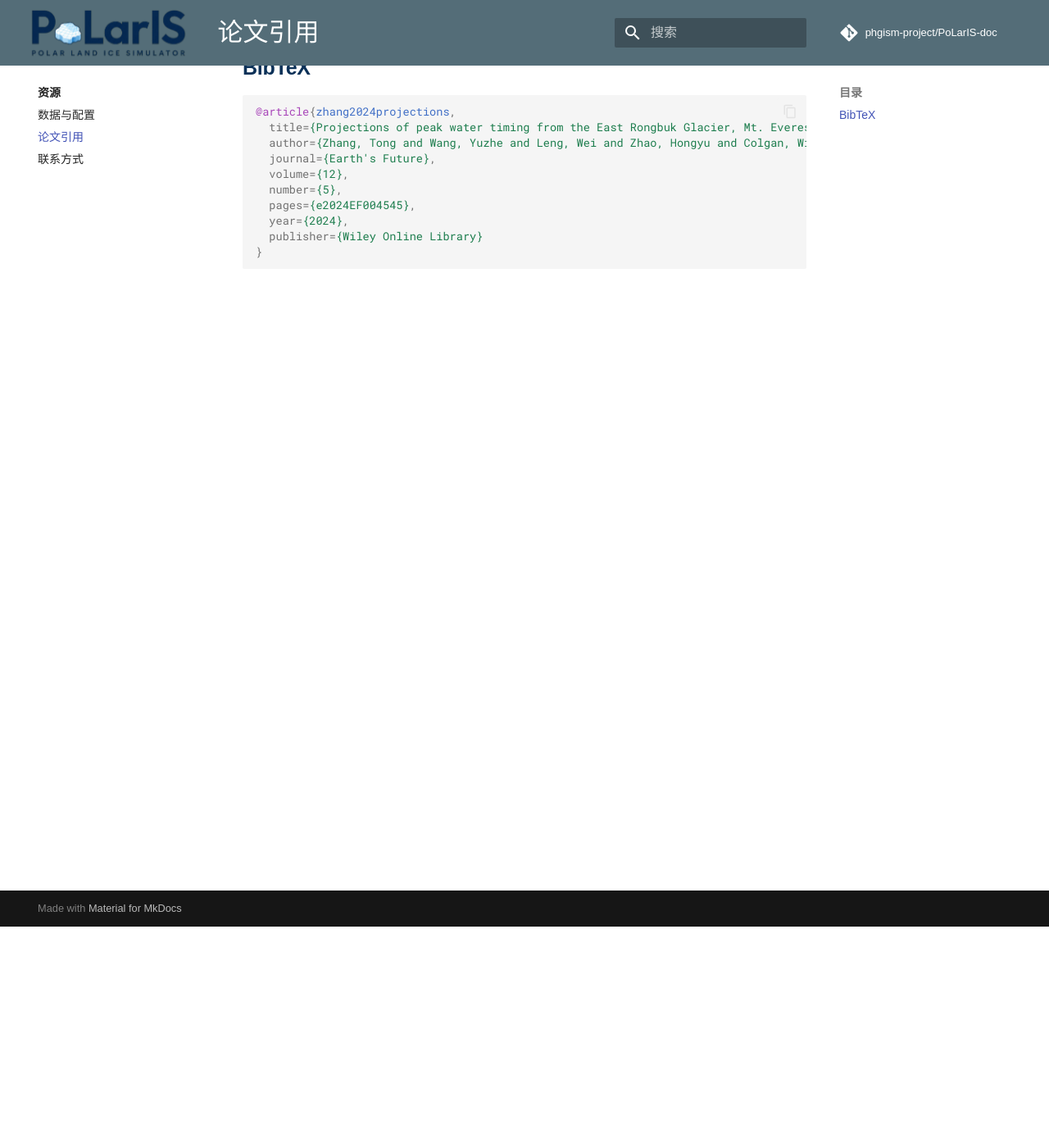
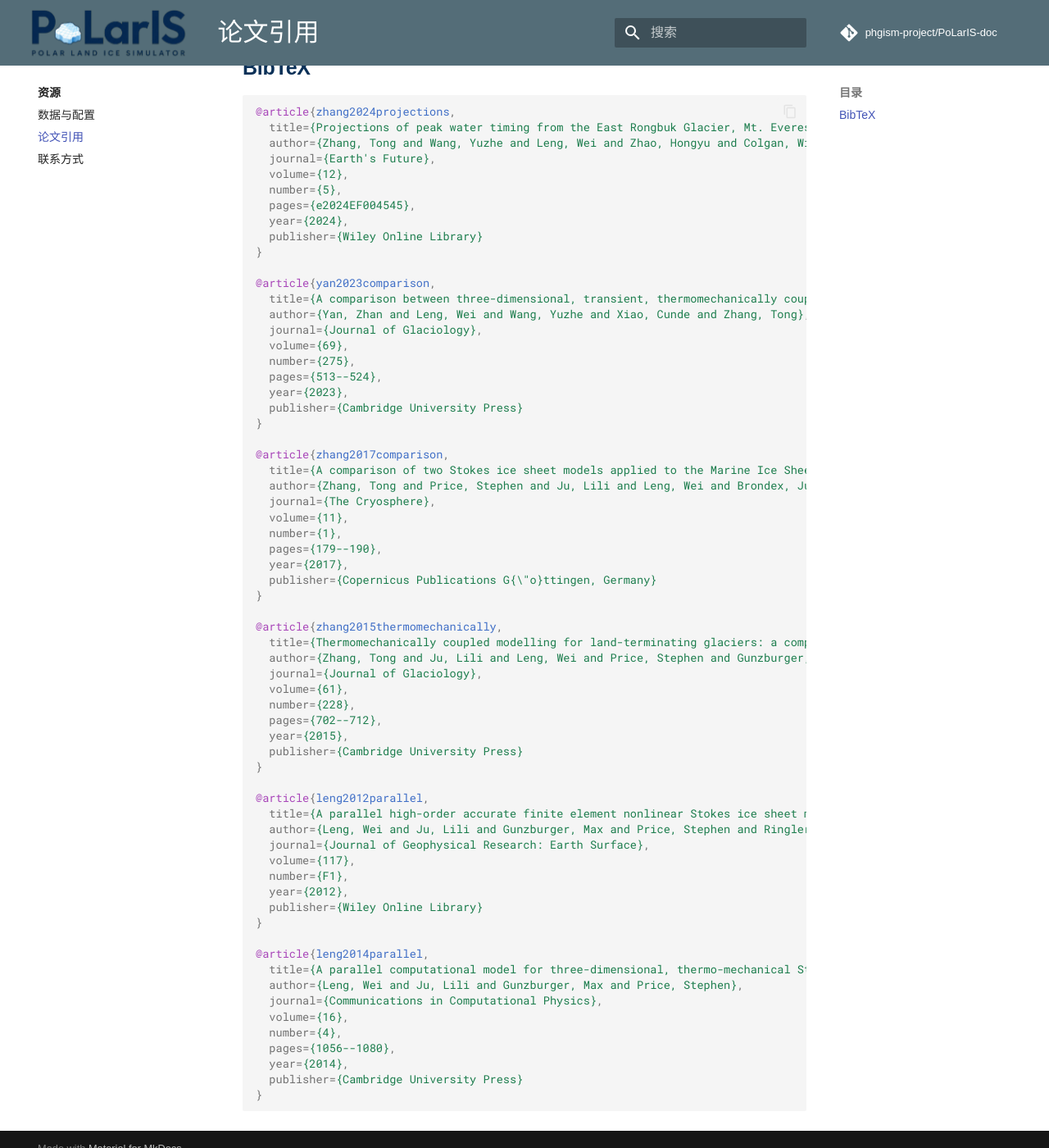
Before and after one commit to phgism-project/PoLarIS-doc, an MkDocs documentation site: the page built from docs/resources/citation.md, in a window 1280 px wide and 1400 px high, scrolled down 270 px. Shown: the whole window at 82% size. Built offline with MkDocs 1.6.1 and Material for MkDocs 9.7.7, drawn with Linux system fonts in a browser that asks for light colours; comment, search, counter and statistics services are not loaded.

Commit message:
update citations and contact

````diff
--- a/docs/resources/citation.md
+++ b/docs/resources/citation.md
@@ -15,4 +15,58 @@
   year={2024},
   publisher={Wiley Online Library}
 }
+
+@article{yan2023comparison,
+  title={A comparison between three-dimensional, transient, thermomechanically coupled first-order and Stokes ice flow models},
+  author={Yan, Zhan and Leng, Wei and Wang, Yuzhe and Xiao, Cunde and Zhang, Tong},
+  journal={Journal of Glaciology},
+  volume={69},
+  number={275},
+  pages={513--524},
+  year={2023},
+  publisher={Cambridge University Press}
+}
+
+@article{zhang2017comparison,
+  title={A comparison of two Stokes ice sheet models applied to the Marine Ice Sheet Model Intercomparison Project for plan view models (MISMIP3d)},
+  author={Zhang, Tong and Price, Stephen and Ju, Lili and Leng, Wei and Brondex, Julien and Durand, Ga{\"e}l and Gagliardini, Olivier},
+  journal={The Cryosphere},
+  volume={11},
+  number={1},
+  pages={179--190},
+  year={2017},
+  publisher={Copernicus Publications G{\"o}ttingen, Germany}
+}
+
+@article{zhang2015thermomechanically,
+  title={Thermomechanically coupled modelling for land-terminating glaciers: a comparison of two-dimensional, first-order and three-dimensional, full-Stokes approaches},
+  author={Zhang, Tong and Ju, Lili and Leng, Wei and Price, Stephen and Gunzburger, Max},
+  journal={Journal of Glaciology},
+  volume={61},
+  number={228},
+  pages={702--712},
+  year={2015},
+  publisher={Cambridge University Press}
+}
+
+@article{leng2012parallel,
+  title={A parallel high-order accurate finite element nonlinear Stokes ice sheet model and benchmark experiments},
+  author={Leng, Wei and Ju, Lili and Gunzburger, Max and Price, Stephen and Ringler, Todd},
+  journal={Journal of Geophysical Research: Earth Surface},
+  volume={117},
+  number={F1},
+  year={2012},
+  publisher={Wiley Online Library}
+}
+
+@article{leng2014parallel,
+  title={A parallel computational model for three-dimensional, thermo-mechanical Stokes flow simulations of glaciers and ice sheets},
+  author={Leng, Wei and Ju, Lili and Gunzburger, Max and Price, Stephen},
+  journal={Communications in Computational Physics},
+  volume={16},
+  number={4},
+  pages={1056--1080},
+  year={2014},
+  publisher={Cambridge University Press}
+}
 ```
````
Also changed, not shown: docs/resources/contact.md (+1 -1 lines).
